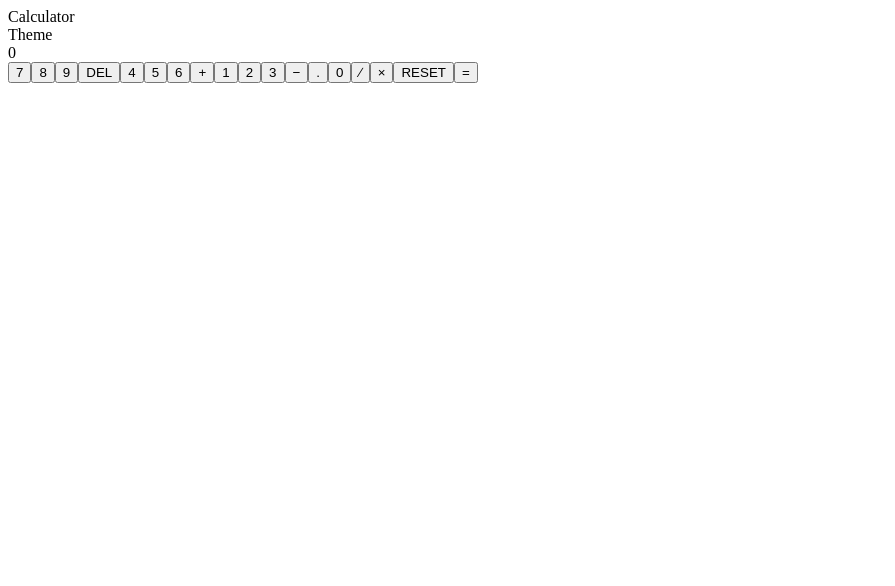
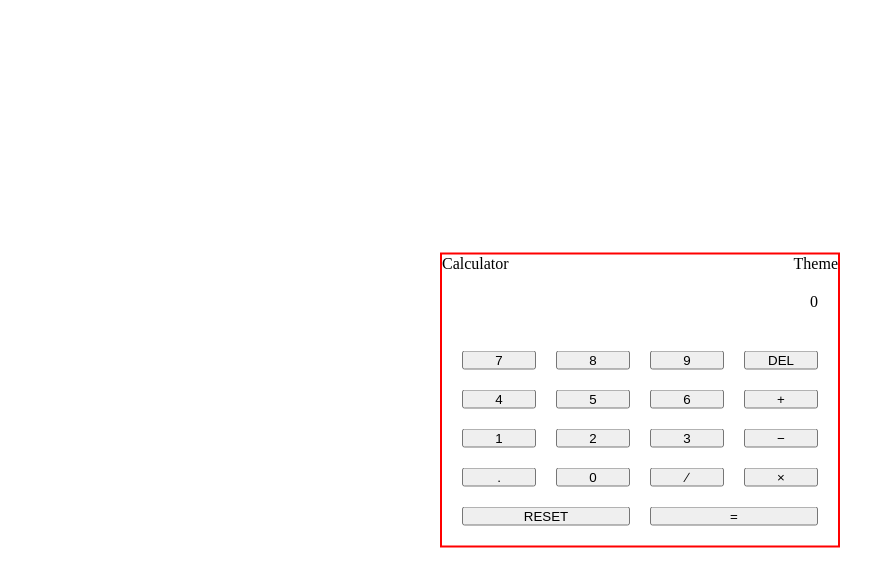
Before and after one commit to devrahul93/Calculator, a React (Create React App) app in the folder calculator/: page / in a window 1280 px wide. Shown: the top 586 px of the page, without its empty margins (0-895 px from the left). Built offline with nearby package versions, Linux system fonts and the light colour scheme.

Commit message:
styles added

```diff
--- a/calculator/src/index.css
+++ b/calculator/src/index.css
@@ -0,0 +1,51 @@
+*,
+*:before,
+*:after {
+  margin: 0;
+  padding: 0;
+  box-sizing: border-box;
+}
+
+.header {
+  display: flex;
+  flex-direction: row;
+  justify-content: space-between;
+}
+
+.screen {
+  display: flex;
+  justify-content: flex-end;
+  padding: 20px;
+}
+
+.container {
+  position: absolute;
+  top: 50%;
+  left: 50%;
+  transform: translate(-50%, -50%);
+  width: 400px;
+  border: 2px solid red;
+}
+.buttons {
+  position: relative;
+  display: grid;
+  grid-template-columns: repeat(4, 1fr);
+  grid-template-rows: auto;
+  grid-gap: 20px;
+  padding: 20px;
+}
+
+.but {
+  cursor: pointer;
+  text-align: center;
+}
+
+.but-1 {
+  grid-column-start: 1;
+  grid-column-end: 3;
+}
+
+.but-2 {
+  grid-column-start: 3;
+  grid-column-end: 5;
+}
```
